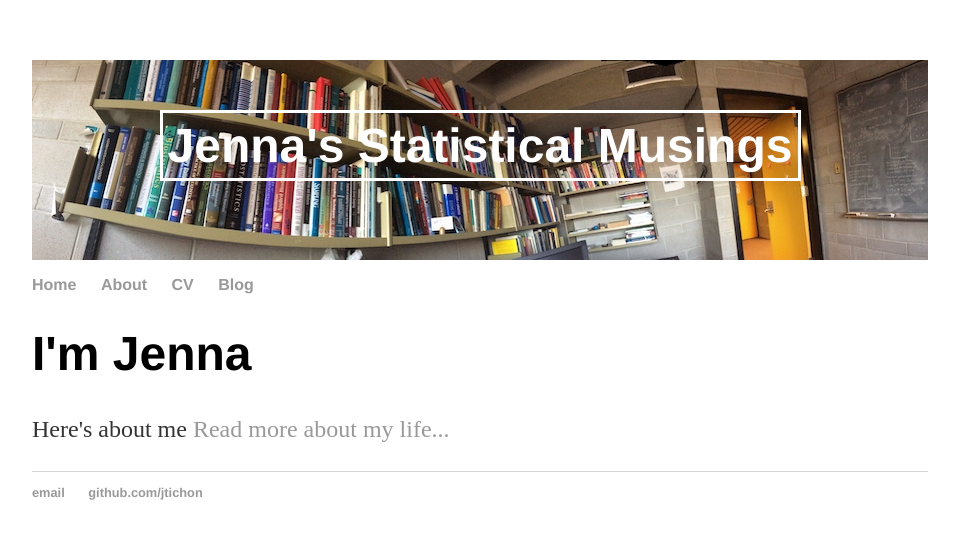
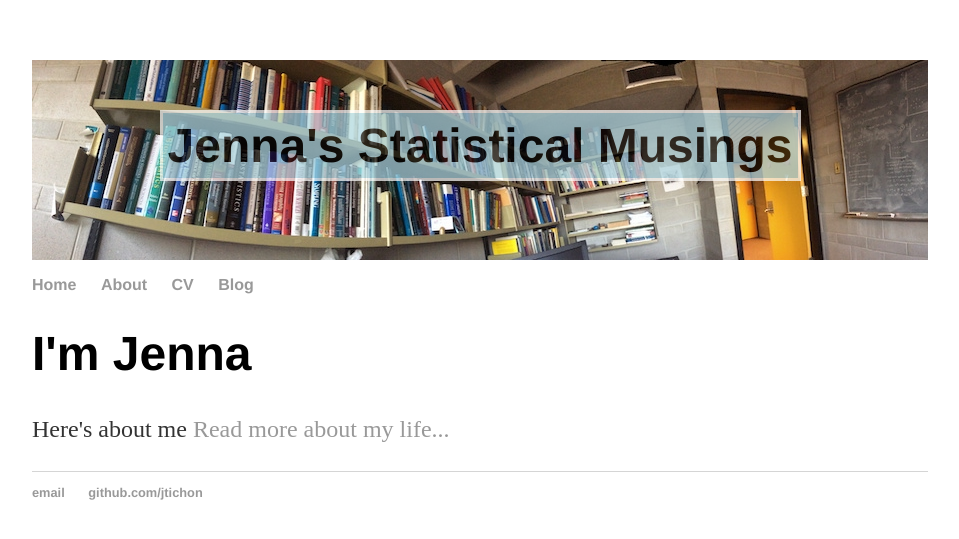
Before and after one commit to jtichon/jtichon.github.io, a Jekyll site: the page built from index.html, in a window 1280 px wide. Shown: the top 539 px of the page, without its empty margins (160-1119 px from the left). Built offline with Jekyll 4.4.1, drawn with Linux system fonts in a browser that asks for light colours.

Commit message:
Update main.css

```diff
--- a/css/main.css
+++ b/css/main.css
@@ -17,12 +17,14 @@ nav ul li, footer ul li {
   background-image: url("https://jtichon.github.io/css/header.JPG");
   background size: cover;
   height: 200px;
-  width: 100%;
+  width: cover;
 }
 
 #banner .header h1{
   border: 3px solid white;
-  color: white;
+  color: black;
+  background-color: lightblue;
+  opacity: 0.70;
   position: relative;
   top: 50px;
   width: 625px;
@@ -45,6 +47,10 @@ p {
     line-height: 1.4em;
     color: #333;
 }
+
+.cvsubsection p{
+  font-size: 1em;
+}
 footer {
     border-top: 1px solid #d5d5d5;
     font-size: .8em;
```
